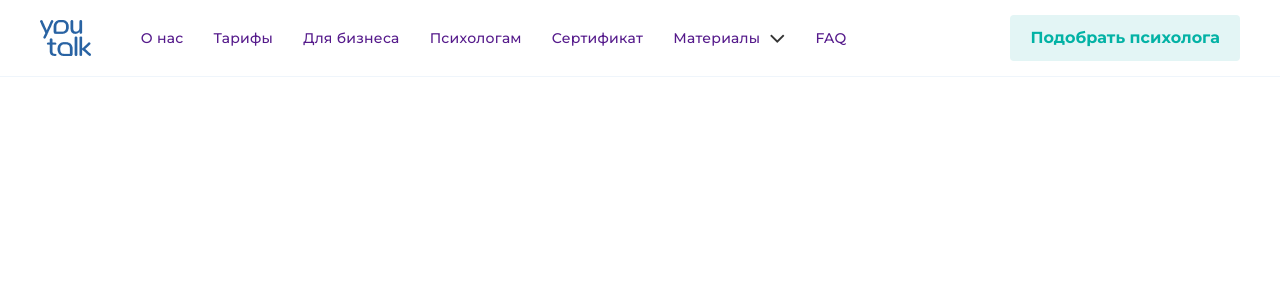
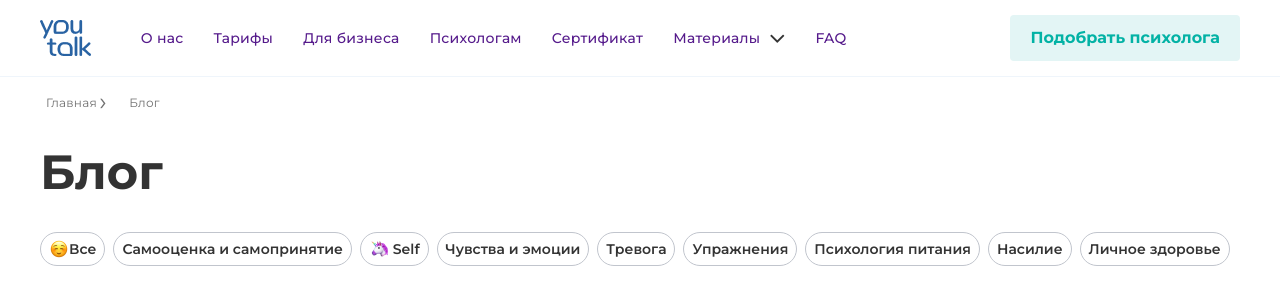
Before and after one commit to denm76/youtalk-blog, a plain HTML site: page index.html in a window 1280 px wide. Drawn offline with nearby package versions, Linux system fonts and the light colour scheme.

Commit message:
Youtalk:Saved cartoones and icons from layout, created tags menu

```diff
--- a/css/style.css
+++ b/css/style.css
@@ -120,6 +120,8 @@ body {
 .wrapper {
   min-height: 100%;
   overflow: hidden;
+  display: flex;
+  flex-direction: column;
 }
 
 ._container {
@@ -131,12 +133,12 @@ body {
 
 /* ----------------------header------------------------------ */
 .header {
-  position: absolute;
+  position: sticky;
   width: 100%;
   left: 0;
   top: 0;
   z-index: 50;
-  border-bottom:1px solid #EFF5FB;
+  border-bottom: 1px solid #EFF5FB;
 }
 
 .header__container {
@@ -147,11 +149,10 @@ body {
 
 .header__logo {
   margin-right: 20px;
-  width:100%;
+  min-width: 3vw;
+  width: 100%;
   height: auto;
 }
-
-.header__menu {}
 
 .menu {
   padding: 5px 0;
@@ -247,7 +248,103 @@ body {
   cursor: pointer;
 }
 
-/* -------------------------breadcrump----------------------------- */
+
+
+/* -------------------------page----------------------------------- */
+
+.page__main-block {}
+
+/* ----------------------main-block--------------------------------- */
+.main-block__container {}
+
+._container {}
+
+.main-block__body {}
+
+.main-block__title {
+  display: flex;
+  flex-direction: column;
+  align-items: flex-start;
+  gap: 24px;
+}
+
+h1.main-block__title {
+  color: #333;
+  font-family: Montserrat;
+  font-size: 48px;
+  font-style: normal;
+  font-weight: 700;
+  line-height: 56px;
+}
+
+/* ------breadcrump------ */
+.main-block__breadcrumblist {
+  list-style: none;
+  margin: 16px auto 30px 6px;
+}
+
+.main-block__breadcrumblink:first-child {
+  position: relative;
+  margin-right: 28px;
+}
+
+.main-block__breadcrumblink:first-child::after {
+  position: absolute;
+  color: rgba(51, 51, 51, 0.70);
+  font-size: 25px;
+  top: -2px;
+  right: -10px;
+  content: "\203A";
+}
+
+.main-block__breadcrumblink {
+  display: inline-block;
+  text-align: center;
+  font-family: Montserrat;
+  font-size: 12px;
+  font-style: normal;
+  font-weight: 400;
+  line-height: 18px;
+  letter-spacing: 0.25px;
+}
+
+.main-block__breadcrumblink a {
+  color: rgba(51, 51, 51, 0.70);
+}
+
+/* -----------------tagmenu------------------ */
+.main-block__tagmenulist {
+  display: flex;
+  justify-content: flex-start;
+  margin-top: 32px;
+}
+
+.main-block__taglink {
+  display: flex;
+  padding: 6px 8px;
+  align-items: flex-start;
+  gap: 4px;
+  align-self: stretch;
+  border-radius: 24px;
+  border: 1px solid #C1C5CD;
+}
+
+.main-block__taglink:not(:last-child){
+  margin-right: 8px;
+}
+
+.main-block__taglink-text {
+  color: #333;
+  font-style: normal;
+  font-weight: 600;
+  line-height: 20px;
+  font-family: Montserrat;
+  font-size: 14px;
+}
+
+
+/* -------------------------footer--------------------------------- */
+.footer {}
 
 /* -------------------------@media--------------------------------- */
 @media(max-width:767px) {
@@ -261,6 +358,7 @@ body {
     display: block;
     margin-left: 80%;
   }
+
   .menu__list {
     flex-wrap: wrap;
   }
--- a/index.html
+++ b/index.html
@@ -58,10 +58,57 @@
         <div class="_burger-container">
           <button class="header__burger"></button>
         </div>
-
       </div>
     </header>
-
+    <main class="page">
+      <div class="page__main-block main-block">
+        <div class="main-block__container _container">
+          <div class="main-block__body">
+            <ul class="main-block__breadcrumblist">
+              <li class="main-block__breadcrumblink">
+                <a href="#">Главная</a>
+              </li>
+              <li class="main-block__breadcrumblink">
+                <a href="#">Блог</a>
+              </li>
+            </ul>
+            <h1 class="main-block__title">
+              Блог
+            </h1>
+            <ul class="main-block__tagmenulist">
+              <li class="main-block__taglink"><a class="main-block__taglink-text" href="#">
+ <img src="images/png/smile.png" alt="Всё">Все
+              </a></li>
+              <li class="main-block__taglink"><a class="main-block__taglink-text" href="#">
+Самооценка и самопринятие
+              </a></li>
+              <li class="main-block__taglink"><a class="main-block__taglink-text" href="#">
+<img src="images/png/unicorne.png" alt="Self"> Self
+              </a></li>
+              <li class="main-block__taglink"><a class="main-block__taglink-text" href="#">
+Чувства и эмоции
+              </a></li>
+              <li class="main-block__taglink"><a class="main-block__taglink-text" href="#">
+Тревога
+              </a></li>
+              <li class="main-block__taglink"><a class="main-block__taglink-text" href="#">
+Упражнения
+              </a></li>
+              <li class="main-block__taglink"><a class="main-block__taglink-text" href="#">
+Психология питания
+              </a></li>
+              <li class="main-block__taglink"><a class="main-block__taglink-text" href="#">
+Насилие
+              </a></li>
+              <li class="main-block__taglink"><a class="main-block__taglink-text" href="#">
+Личное здоровье
+              </a></li>
+            </ul>
+          </div>
+        </div>
+      </div>
+    </main>
+    <footer class="footer"></footer>
   </div>
 </body>
 
```
Also changed, not shown: images/png/eggs.png (added), images/png/evilsmile.png (added), images/png/jogging.png (added), images/png/lady.png (added), images/png/mens.png (added), images/png/oldlady.png (added), images/png/oldlady2.png (added), images/png/smile.png (added), images/png/swimminglady.png (added), images/png/unicorne.png (added), images/svg/anothericon.svg (added), images/svg/button_arrow.svg (added), images/svg/group1.svg (added), images/svg/group2.svg (added), 3 more files.
